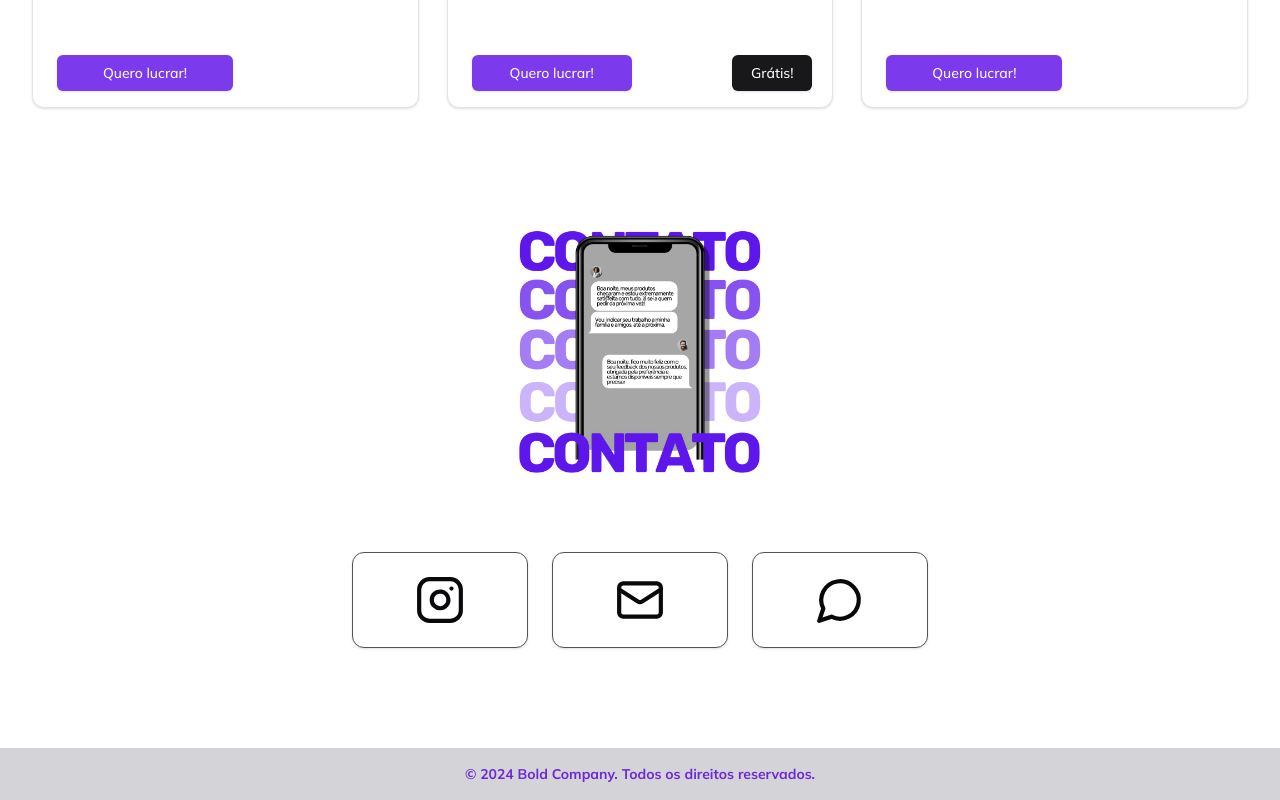
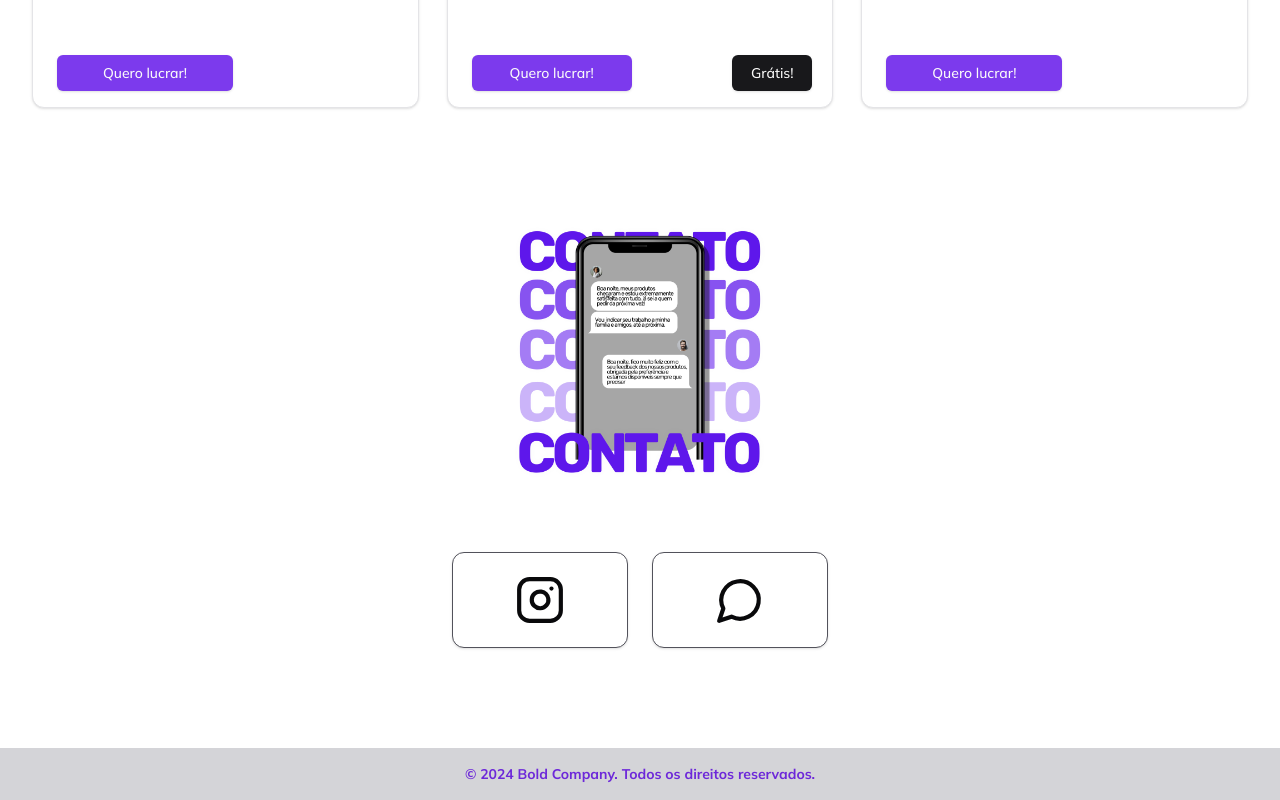
Before and after one commit to barretodev1/bold_saas, a Next.js app: page / in a window 1280 px wide. Shown: the part 2855-3655 px from the top of the page. Built offline with nearby package versions, Linux system fonts and the light colour scheme.

Commit message:
fix: delete a mail component

```diff
--- a/app/_components/contact.tsx
+++ b/app/_components/contact.tsx
@@ -16,14 +16,6 @@ const ComponentContact = () => {
           </Card>
         </a>
 
-        <a href="https://mailto:caiobarreo1acim@gmail.com">
-          <Card className="flex border hover:bg-zinc-200 transition-all border-solid border-zinc-600 items-center justify-center h-24 w-44">
-            <div className="flex justify-center items-center text-center">
-              <MailIcon width={50} height={50} />
-            </div>
-          </Card>
-        </a>
-
         <a href="https://wa.me/11933255476">
           <Card className="flex border hover:bg-zinc-200 transition-all border-solid border-zinc-600 items-center justify-center h-24 w-44">
             <div className="flex justify-center items-center text-center">
```
